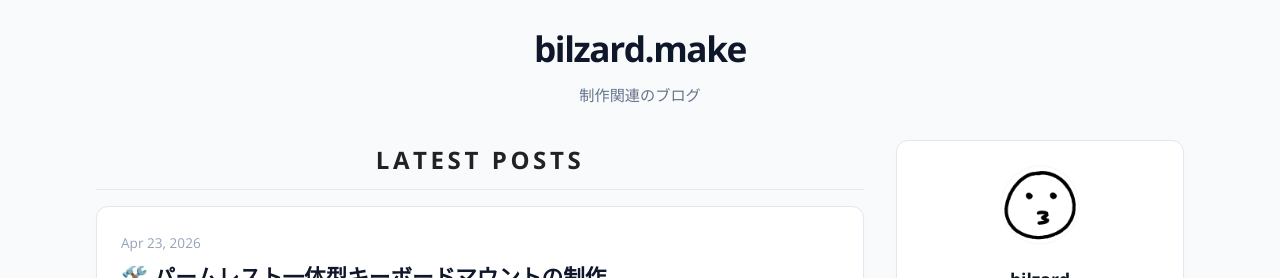
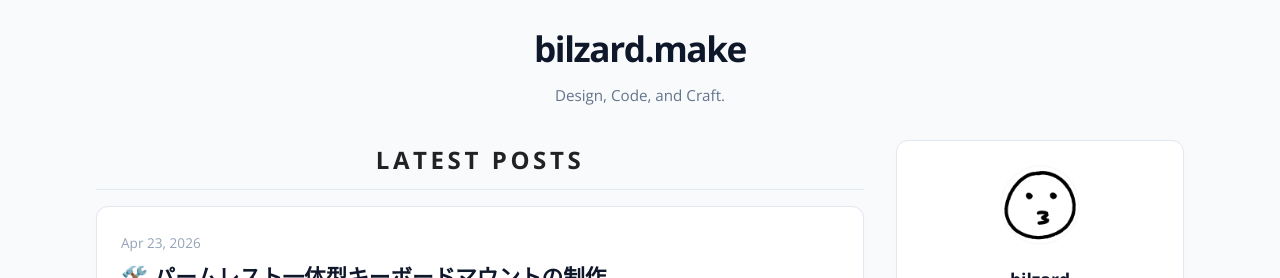
Before and after one commit to bilzard/bilzard.github.io, a Jekyll site: the page built from index.md, in a window 1280 px wide. Shown: the part 169-447 px from the top of the page. Built offline with Jekyll 4.4.1, drawn with Linux system fonts in a browser that asks for light colours.

Commit message:
update description

```diff
--- a/_config.yml
+++ b/_config.yml
@@ -24,7 +24,7 @@ bio: >- # this means to ignore newlines until "baseurl:"
   Machine Learning Engineer / Data Scientist / Kaggle Master
 email:
 description: >-
-  制作関連のブログ
+  Design, Code, and Craft.
 baseurl: "" # the subpath of your site, e.g. /blog
 url: "https://bilzard.github.io" # the base hostname & protocol for your site, e.g. http://example.com
 # Build settings
```
